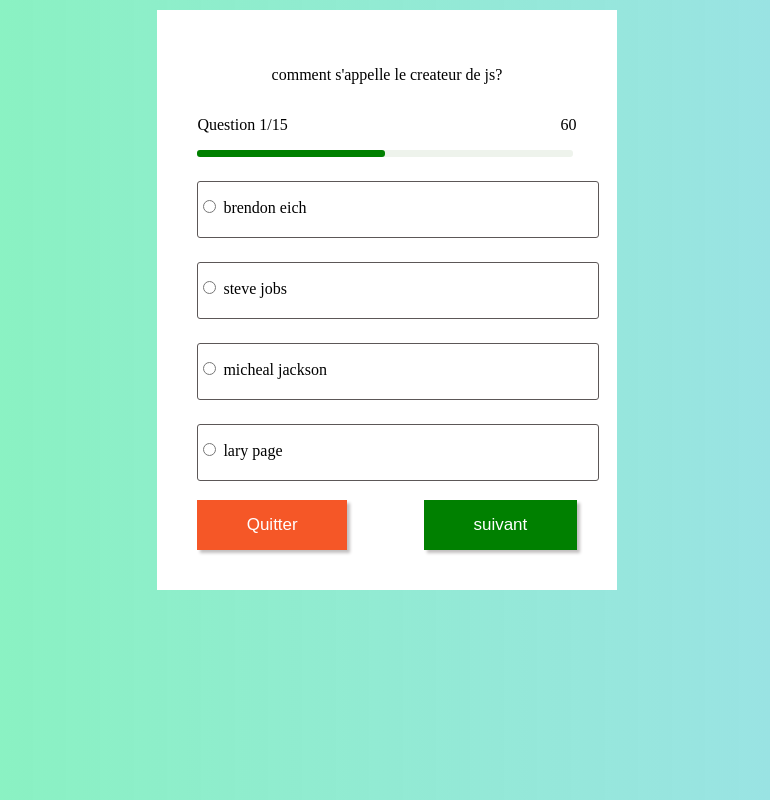
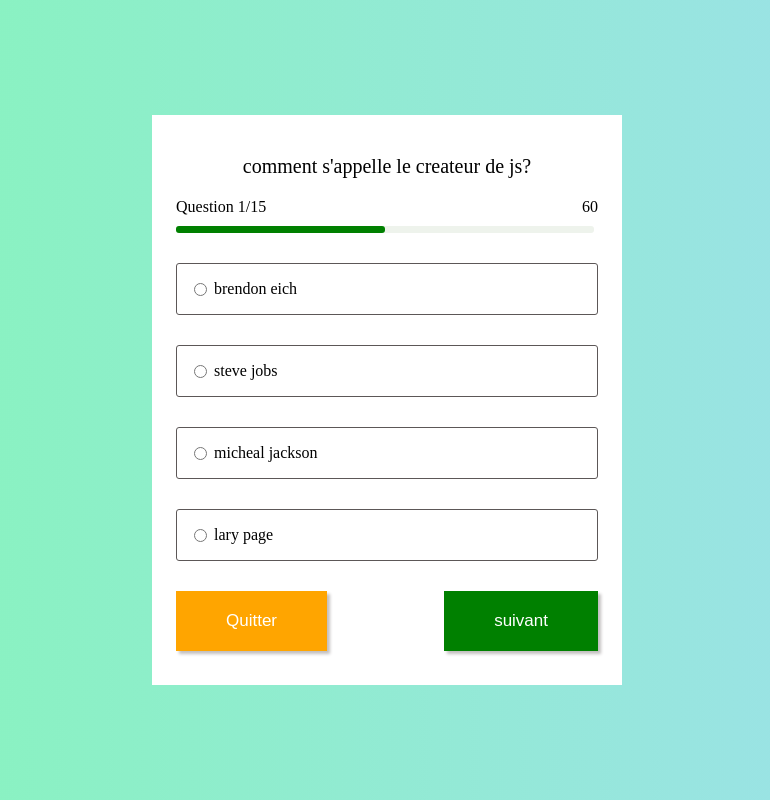
Before and after one commit to emma1999-kin/project2, a plain HTML site: page question.html in a window 1280 px wide. Shown: the whole page, without its empty margins (253-1023 px from the left). Drawn offline with Linux system fonts and the light colour scheme.

Commit message:
modification de notre questionnaire

```diff
--- a/question.css
+++ b/question.css
@@ -1,22 +1,25 @@
-/* *{
+*{
     box-sizing: content-box;
-} */
-body{
+    margin: 0;
+    padding: 0;
+}
+
+#big_container{
     background: linear-gradient(90deg, #85F6B8 0%, rgba(142, 217, 235, 0.85) 99.84%);
-    background-blend-mode: darken;
+    height: 100vh;
+    display: flex;
+    align-items: center;
+    justify-content: center;
+    align-content: center;
 }
 
 .contain_questions
 {
-    width: 30%;
-    height: 500px;
-    background-color: white;
-    margin: auto;
-    padding: 40px;
-    margin-top: 10px;
-    box-sizing: content-box;
-    /* overflow: hidden;
-    outline: none; */
+    width: 470px;
+    height: 570px;
+    background-color: #FFF;
+    display: flex;
+    justify-content: center;
 }
 
 #bar
@@ -29,15 +32,34 @@ font-weight: bold;
 }
 
 .element
-{   margin-top:24px ;
+{
     border: 1px solid rgb(92, 87, 87);
     width: 400px;
-    height: 40px;
+    height: 30px;
     border-radius: 3px;
-    padding-top: 15px;
     accent-color: green;
     cursor: pointer;
+    width: 400px;
+    margin-top: 30px;
+    display: flex;
+    align-items: center;
+    padding: 10px;
+    /* TODO */
 }
+
+.element:hover
+{
+    border: 1px solid rgb(31, 173, 3);
+    width: 400px;
+    height: 30px;
+    border-radius: 3px;
+    cursor: pointer;
+    width: 400px;
+    margin-top: 30px;
+    display: flex;
+    align-items: center;
+}
+
 .element :checked
 {
     border-color: green;
@@ -48,44 +70,37 @@ font-weight: bold;
     cursor: pointer;
     font-size: 20px;
     accent-color: green;
+    margin: 7px;
 }
 
 #question
 {
     text-align: center;
+    margin: 40px 0 20px;
+    font-size: 20px;
 }
-.contain_button
-{
+.contain_button{
     display: flex;
+    flex-direction: row;
     justify-content: space-between;
-margin-top: 5%;
+    margin-top: 30px;
 }
 
 #submit
-{
-    color: white;
+{   color: white;
+    border: none;
+     padding: 20px 50px;
      background-color: green;
-    padding-left: 13%;
-    padding-right: 13%;
-    padding-top: 4%;
-    padding-bottom: 4%;
-    border: none;
      box-shadow: 3px 3px 3px rgb(194, 191, 191);
      font-size: 17px;
-    cursor: pointer;
 }
 #Quitter
-{
-    color: white;
-    background-color: rgb(245, 87, 39);
-    padding-left: 13%;
-    padding-right: 13%;
-    padding-top: 4%;
-    padding-bottom: 4%;
+{   color: white;
+    padding: 20px 50px;
     border: none;
+    background-color: orange;
     box-shadow: 3px 3px 3px rgb(194, 191, 191);
     font-size: 17px;
-    cursor: pointer;
 }
 
 #progression
@@ -97,6 +112,7 @@ margin-top: 5%;
     display: flex;
     flex-direction: row;
     justify-content: space-between;
+    margin-bottom: 10px;
 }
 
 .accueil
@@ -148,9 +164,9 @@ margin-bottom: 20px;
 }
 #name
 {
-
 font-size: 20px;
 }
+
 #email
 {
     font-size: 20px;
--- a/question.html
+++ b/question.html
@@ -9,7 +9,8 @@
     <title>Document</title>
 </head>
 <body>
-    <div class="contain_questions">
+    <div id="big_container">
+        <div class="contain_questions">
             <form action="" id="form_contain_question">
               <p id="question">Question Text</p>
 
@@ -55,10 +56,11 @@
                   </div>
 
               <div class="contain_button">
-                <input type="submit" name="Quitter" value="Quitter" id="Quitter">
+                <button id="Quitter">Quitter</button>
                 <button id="submit">suivant</button>
               </div>
             </form>
+    </div>
     </div>
 </body>
 
```
Lines whose indentation alone changed are shown as unchanged.
